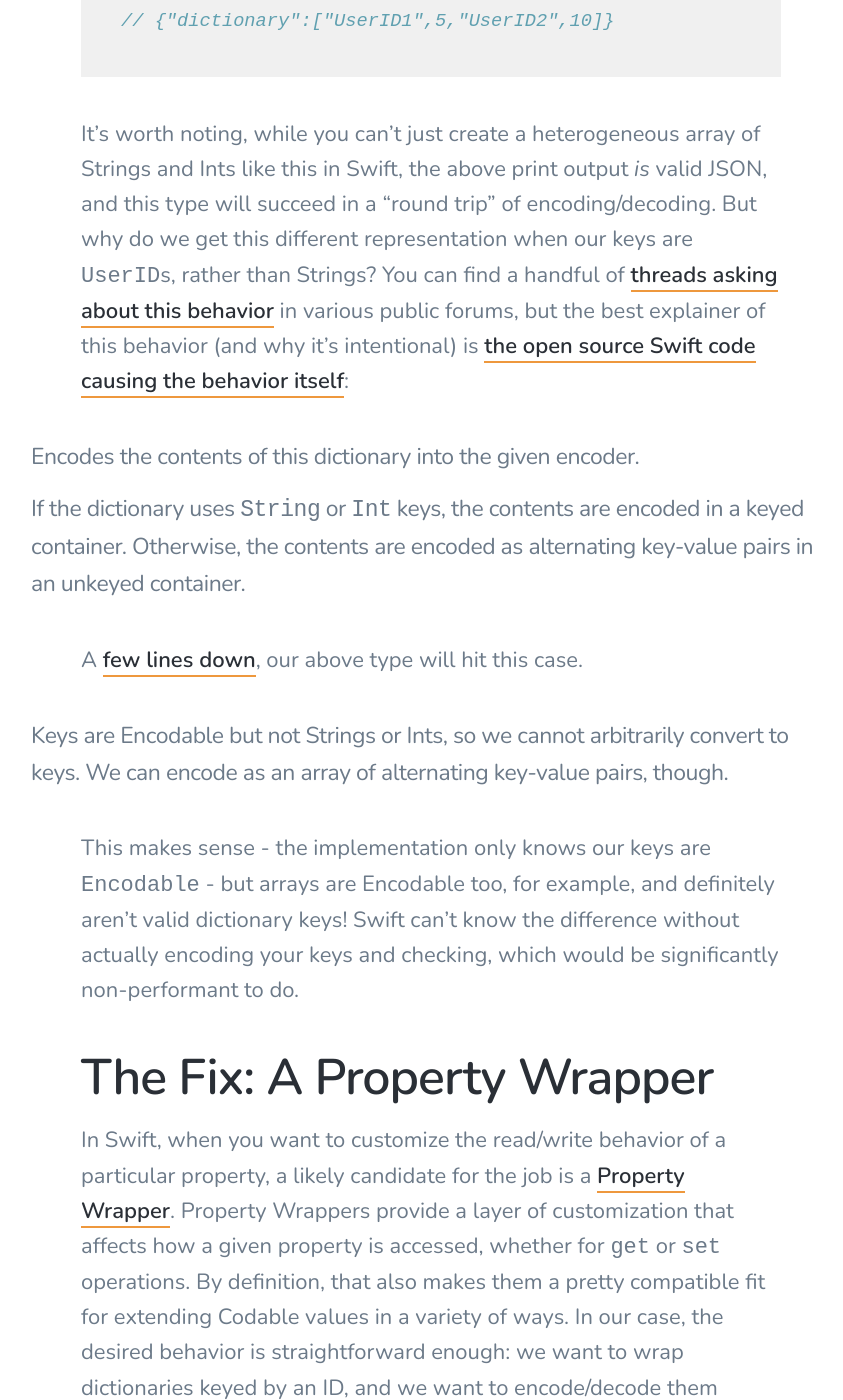
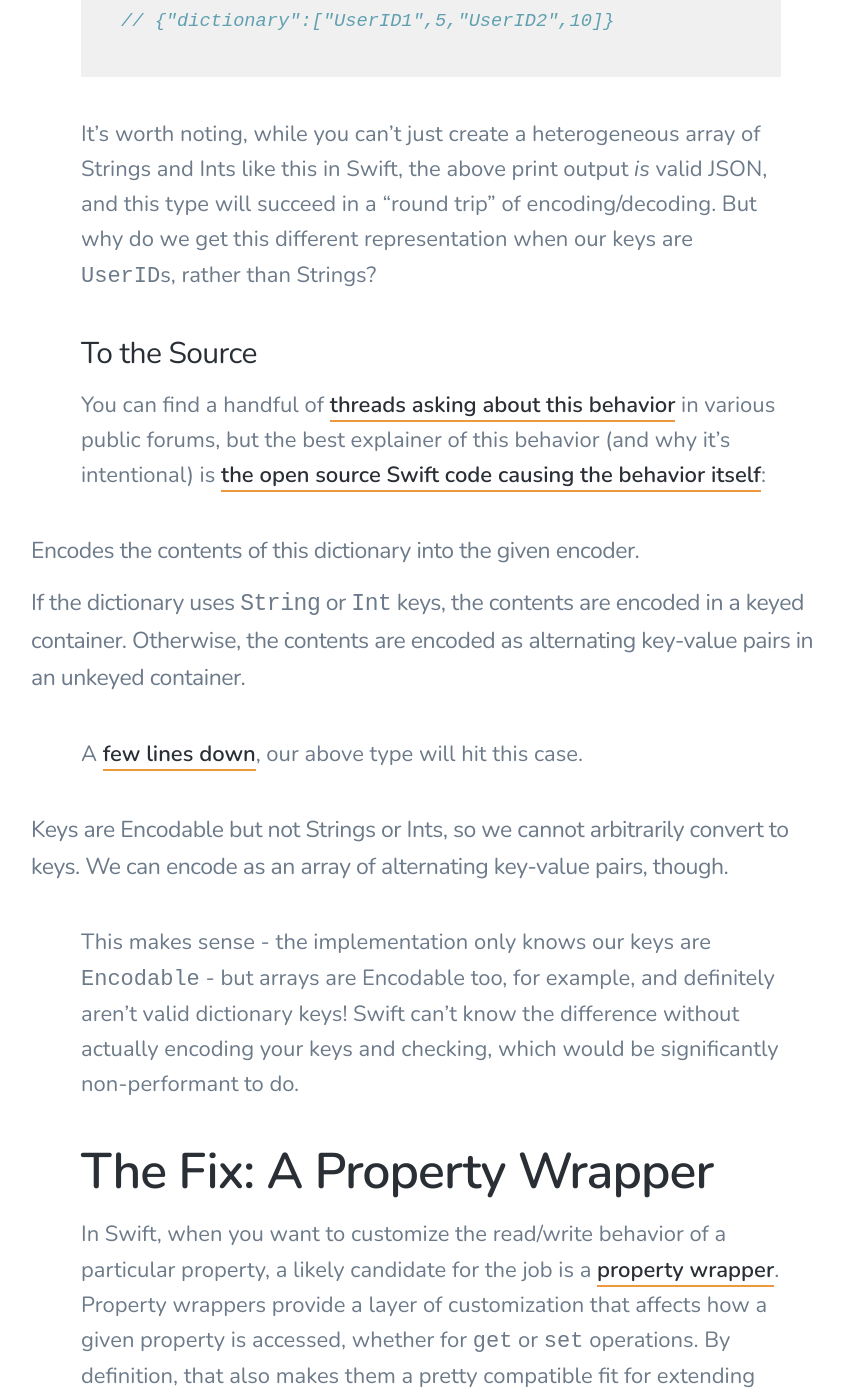
Before and after one commit to nevillco/nevillco.github.io, a Jekyll site: the page built from _posts/2023-10-20-swift-codable-and-custom-keyed-dictionaries.md, in a window 1280 px wide and 1400 px high, scrolled down 7520 px. Shown: the whole window, without its empty margins (209-1052 px from the left). Built offline with Jekyll 4.4.1, drawn with Linux system fonts in a browser that asks for light colours; nearby versions of some CDN libraries; some of the changed text lies outside the part shown.

Commit message:
Header and syntax cleanup

````diff
--- a/_posts/2023-10-20-swift-codable-and-custom-keyed-dictionaries.md
+++ b/_posts/2023-10-20-swift-codable-and-custom-keyed-dictionaries.md
@@ -10,6 +10,7 @@
 
 ## Codable and Type Safe Properties
 Suppose we are working on a social media application. Those aren’t a whole lot of fun without an online component, so we will probably want to communicate with some web API - perhaps we are building our own backend, or communicating with a preexisting, popular social media API. Either way, we can leverage Codable here to send requests and read responses using native Swift values.
+
 ### A Codable Example
 Here is an example model from the API, representing a group of users:
 ```swift
@@ -36,13 +37,14 @@
 // ✅ Prints:
 // {"userIDs":["UserID1","UserID2"],"id":"GroupID1"}
 ```
+
 ### A Bug Waiting to Happen
 But we have one slight problem with our new Codable type. Despite the fact that user IDs and group IDs are semantically completely different things, they are both declared as `String`s, so there is nothing stopping us from writing code like:
 ```swift
 func fetchGroupUser(id: String) -> User {
     // Fetch the user by its ID.
 }
-// 🚨 Bug: example.id is the ID of a group, not a user!
+// 🚨 Bug - example.id is the ID of a group, not a user!
 fetchGroupUser(example.id)
 ```
 Swift has a strong type system with lots of tools, and we can indeed leverage one of them - generics - to prevent this class of bug from occurring at all.
@@ -78,7 +80,7 @@
     userIDs: ["UserID1", "UserID2"]
 )
 printJSON(example)
-// 🚨 Bug: this now prints:
+// 🚨 Bug - this now prints:
 // {"userIDs":[{"rawValue":"UserID1"},{"rawValue":"UserID2"}],"id":{"rawValue":"GroupID1"}}
 ```
 Even if we could change the backend, we probably wouldn’t want to agree on this JSON representation - it has a bunch of superfluous, low-value complexity to it. We should fix it by improving `Tag` to have the same JSON representation as its raw String - and luckily, this is a straightforward enough fix by overriding a couple of Codable’s default method implementations:
@@ -136,7 +138,10 @@
 // 🚨 What? It’s an array of keys and values?
 // {"dictionary":["UserID1",5,"UserID2",10]}
 ```
-It’s worth noting, while you can’t just create a heterogeneous array of Strings and Ints like this in Swift, the above print output _is_ valid JSON, and this type will succeed in a "round trip" of encoding/decoding. But why do we get this different representation when our keys are `UserID`s, rather than Strings? You can find a handful of [threads asking about this behavior](https://forums.swift.org/t/bug-or-pebkac/33796) in various public forums, but the best explainer of this behavior (and why it’s intentional) is [the open source Swift code causing the behavior itself](https://github.com/apple/swift/blob/885dda1338898d9fd6da1c0d7bc569effae39666/stdlib/public/core/Codable.swift#L5352-L5361):
+It’s worth noting, while you can’t just create a heterogeneous array of Strings and Ints like this in Swift, the above print output _is_ valid JSON, and this type will succeed in a "round trip" of encoding/decoding. But why do we get this different representation when our keys are `UserID`s, rather than Strings?
+
+### To the Source
+You can find a handful of [threads asking about this behavior](https://forums.swift.org/t/bug-or-pebkac/33796) in various public forums, but the best explainer of this behavior (and why it’s intentional) is [the open source Swift code causing the behavior itself](https://github.com/apple/swift/blob/885dda1338898d9fd6da1c0d7bc569effae39666/stdlib/public/core/Codable.swift#L5352-L5361):
 > Encodes the contents of this dictionary into the given encoder.
 >
 > If the dictionary uses `String` or `Int` keys, the contents are encoded
@@ -149,8 +154,9 @@
 > pairs, though.
 
 This makes sense - the implementation only knows our keys are `Encodable` - but arrays are Encodable too, for example, and definitely aren’t valid dictionary keys! Swift can’t know the difference without actually encoding your keys and checking, which would be significantly non-performant to do.
+
 ## The Fix: A Property Wrapper
-In Swift, when you want to customize the read/write behavior of a particular property, a likely candidate for the job is a [Property Wrapper](https://docs.swift.org/swift-book/documentation/the-swift-programming-language/properties/#Property-Wrappers). Property Wrappers provide a layer of customization that affects how a given property is accessed, whether for `get` or `set` operations. By definition, that also makes them a pretty compatible fit for extending Codable values in a variety of ways. In our case, the desired behavior is straightforward enough: we want to wrap dictionaries keyed by an ID, and we want to encode/decode them exactly as if they were keyed by the ID’s raw values.
+In Swift, when you want to customize the read/write behavior of a particular property, a likely candidate for the job is a [property wrapper](https://docs.swift.org/swift-book/documentation/the-swift-programming-language/properties/#Property-Wrappers). Property wrappers provide a layer of customization that affects how a given property is accessed, whether for `get` or `set` operations. By definition, that also makes them a pretty compatible fit for extending Codable values in a variety of ways. In our case, the desired behavior is straightforward enough: we want to wrap dictionaries keyed by an ID, and we want to encode/decode them exactly as if they were keyed by the ID’s raw values.
 ```swift
 @propertyWrapper
 struct IDKeyed<Tag, Value: Codable>: Codable, ExpressibleByDictionaryLiteral {
````
